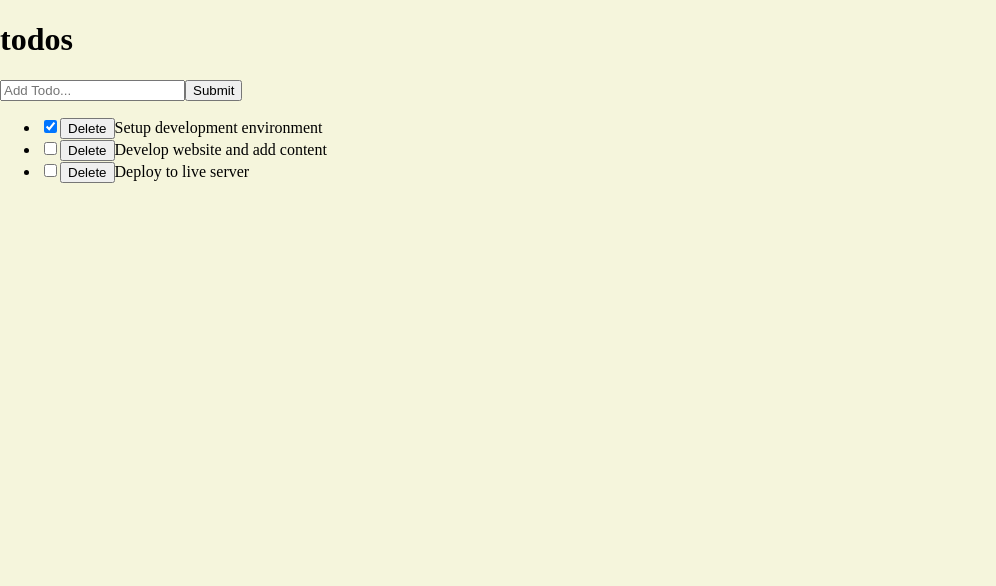
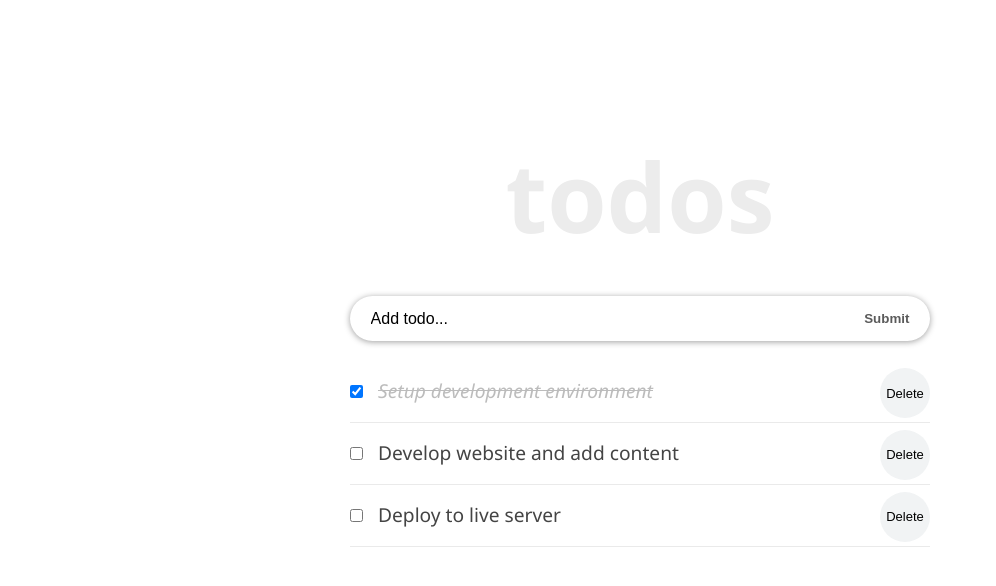
Before and after one commit to jash-debug/react-todo-list, a React (Create React App) app: page / in a window 1280 px wide. Shown: the top 586 px of the page, without its empty margins (0-996 px from the left). Built offline with nearby package versions, Linux system fonts and the light colour scheme.

Commit message:
Add css styling

```diff
--- a/src/App.css
+++ b/src/App.css
@@ -1,3 +1,65 @@
+* {
+  box-sizing: border-box;
+  margin: 0;
+  padding: 0;
+}
+
 body {
-    background-color:beige;
+  font-family: "Segoe UI", Arial, sans-serif;
+  line-height: 1.4;
+  color: #444;
+  background: #fff;
+  height: 100vh;
 }
+
+.container {
+  display: flex;
+  flex-direction: column;
+  justify-content: center;
+  align-items: center;
+  max-width: 600px;
+  margin: 0 auto;
+}
+
+.inner {
+  width: 100%;
+  padding: 8rem 10px 4rem;
+}
+
+.form-container {
+  width: 100%;
+  margin-bottom: 20px;
+  display: flex;
+  border-radius: calc(0.5 * 100px);
+  box-shadow: 0 1px 6px 0 rgba(0, 0, 0, 0.38);
+  justify-content: space-evenly;
+}
+
+.input-text {
+  font-size: 1rem;
+  font-weight: 400;
+  width: 85%;
+  padding-right: 5px;
+  padding-left: 10px;
+  border-radius: calc(0.5 * 100px);
+}
+
+.input-text::placeholder {
+  color: #000;
+}
+
+.input-submit {
+  background: transparent;
+  color: #5b5b5b;
+  text-transform: capitalize;
+  cursor: pointer;
+  font-weight: 600;
+  margin-right: 10px;
+}
+
+.input-text,
+.input-submit {
+  height: 45px;
+  outline: none;
+  border: none;
+}
--- a/src/components/Header.js
+++ b/src/components/Header.js
@@ -1,9 +1,28 @@
 import React from 'react';
 
-const Header = () => (
-  <header>
-    <h1>todos</h1>
-  </header>
-);
+const Header = () => {
+  const headerStyle = {
+    padding: '20px 0',
+    lineHeight: '1.5em',
+  };
+
+  return (
+    <header style={headerStyle}>
+      <h1
+        style={{
+          fontSize: '6rem',
+          fontWeight: '600',
+          marginBottom: '2rem',
+          lineHeight: '1em',
+          color: '#ececec',
+          textTransform: 'lowercase',
+          textAlign: 'center',
+        }}
+      >
+        todos
+      </h1>
+    </header>
+  );
+};
 
 export default Header;
--- a/src/components/InputTodo.js
+++ b/src/components/InputTodo.js
@@ -11,23 +11,30 @@
       });
     };
 
-    handleSubmit = e => {
+    handleSubmit = (e) => {
       e.preventDefault();
       if (this.state.title.trim()) {
-          this.props.addTodoProps(this.state.title)
+        this.props.addTodoProps(this.state.title);
         this.setState({
-            title: "",
-          })
+          title: '',
+        });
       } else {
-          alert("Please write item")
+        alert('Please write item');
       }
     };
 
     render() {
       return (
-            <form onSubmit={this.handleSubmit}>
-                <input type="text" placeholder="Add Todo..." value={this.state.title} name="title" onChange={this.onChange} />
-                <button>Submit</button>
+        <form onSubmit={this.handleSubmit} className="form-container">
+          <input
+            type="text"
+            className="input-text"
+            placeholder="Add todo..."
+            value={this.state.title}
+            name="title"
+            onChange={this.onChange}
+          />
+          <button type="button" className="input-submit">Submit</button>
         </form>
       );
     }
--- a/src/components/TodoContainer.js
+++ b/src/components/TodoContainer.js
@@ -1,8 +1,8 @@
 import React from 'react';
+import { v4 as uuidv4 } from 'uuid';
 import TodosList from './TodoList';
 import Header from './Header';
 import InputTodo from './InputTodo';
-import { v4 as uuidv4 } from "uuid";
 
 class TodoContainer extends React.Component {
   state = {
@@ -47,29 +47,30 @@
     });
   };
 
-  addTodoItem = title => {
+  addTodoItem = (title) => {
     const newTodo = {
       id: uuidv4(),
-      title: title,
-      completed: false
+      title,
+      completed: false,
     };
     this.setState({
-      todos: [...this.state.todos, newTodo]
+      todos: [...this.state.todos, newTodo],
     });
   };
 
-
   render() {
     return (
-      <div>
+      <div className="container">
+        <div className="inner">
           <Header />
-        <InputTodo addTodoProps={this.addTodoItem}/>
+          <InputTodo addTodoProps={this.addTodoItem} />
           <TodosList
             todos={this.state.todos}
             handleChangeProps={this.handleChange}
             deleteTodoProps={this.delTodo}
           />
         </div>
+      </div>
     );
   }
 }
--- a/src/components/TodoItem.js
+++ b/src/components/TodoItem.js
@@ -1,12 +1,30 @@
 import React from 'react';
+import styles from './TodoItem.module.css';
 
 class TodoItem extends React.Component {
   render() {
+    const completedStyle = {
+      fontStyle: 'italic',
+      color: '#595959',
+      opacity: 0.4,
+      textDecoration: 'line-through',
+    };
+    const { completed, id, title } = this.props.todo;
     return (
-      <li>
-        <input type="checkbox" checked={this.props.todo.completed} onChange={() => this.props.handleChangeProps(this.props.todo.id)} />
-        <button onClick={() => this.props.deleteTodoProps(this.props.todo.id)}>Delete</button>
-        {this.props.todo.title}
+      <li className={styles.item}>
+        <input
+          type="checkbox"
+          className={styles.checkbox}
+          checked={completed}
+          onChange={() => this.props.handleChangeProps(id)}
+        />
+        <button onClick={() => this.props.deleteTodoProps(id)}>
+          Delete
+        </button>
+        <span style={completed ? completedStyle : null}>
+          {this.props.todo.title}
+        </span>
+
       </li>
     );
   }
--- /dev/null
+++ b/src/components/TodoItem.module.css
@@ -0,0 +1,23 @@
+.item {
+  font-size: 1.2rem;
+  list-style-type: none;
+  padding: 17px 0;
+  border-bottom: 1px solid #eaeaea;
+}
+
+.checkbox {
+  margin-right: 15px;
+}
+
+.item button {
+  font-size: 13px;
+  background: #f1f3f4;
+  border: none;
+  cursor: pointer;
+  float: right;
+  outline: none;
+  border-radius: 100px;
+  height: 50px;
+  width: 50px;
+  margin: -10px 0 0 10px;
+}
--- a/src/index.css
+++ b/src/index.css
@@ -1,3 +1,3 @@
 body {
-	margin: 0;
+  margin: 0;
 }
```
Lines whose indentation alone changed are shown as unchanged.
